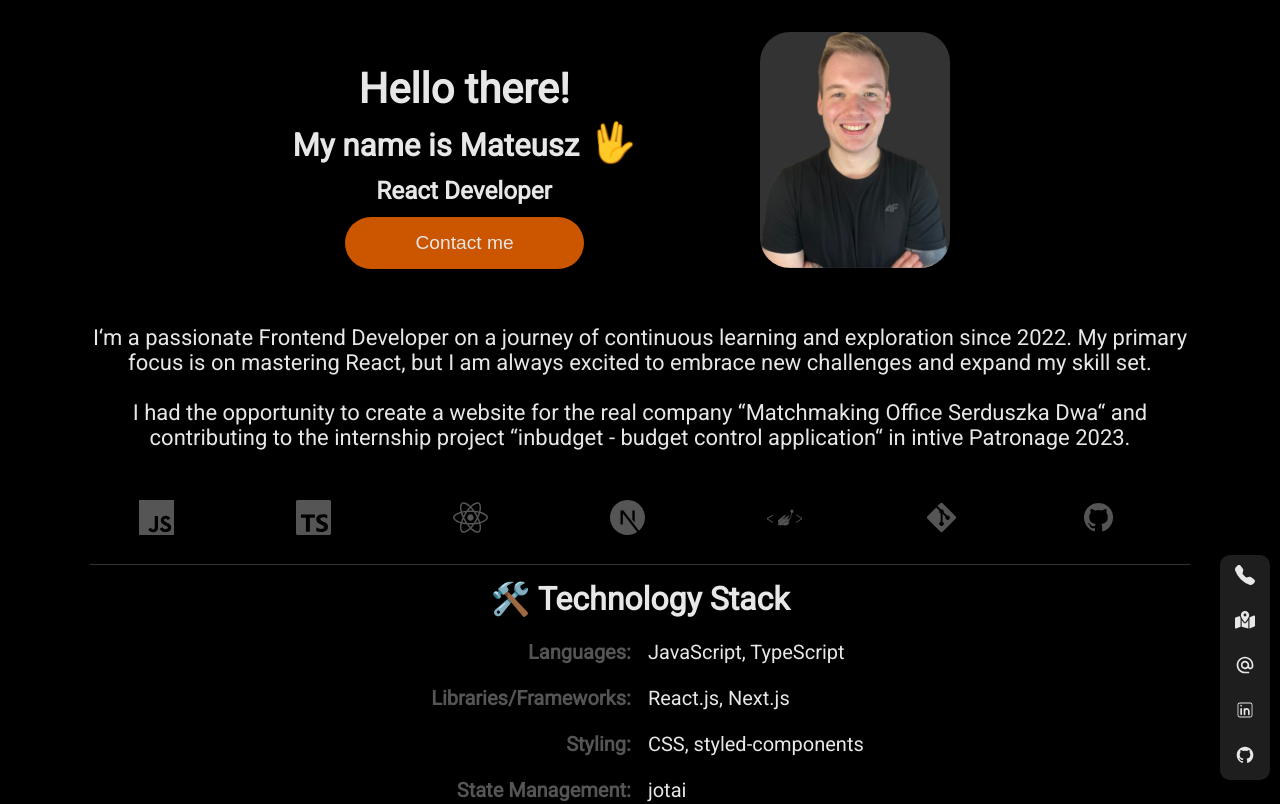
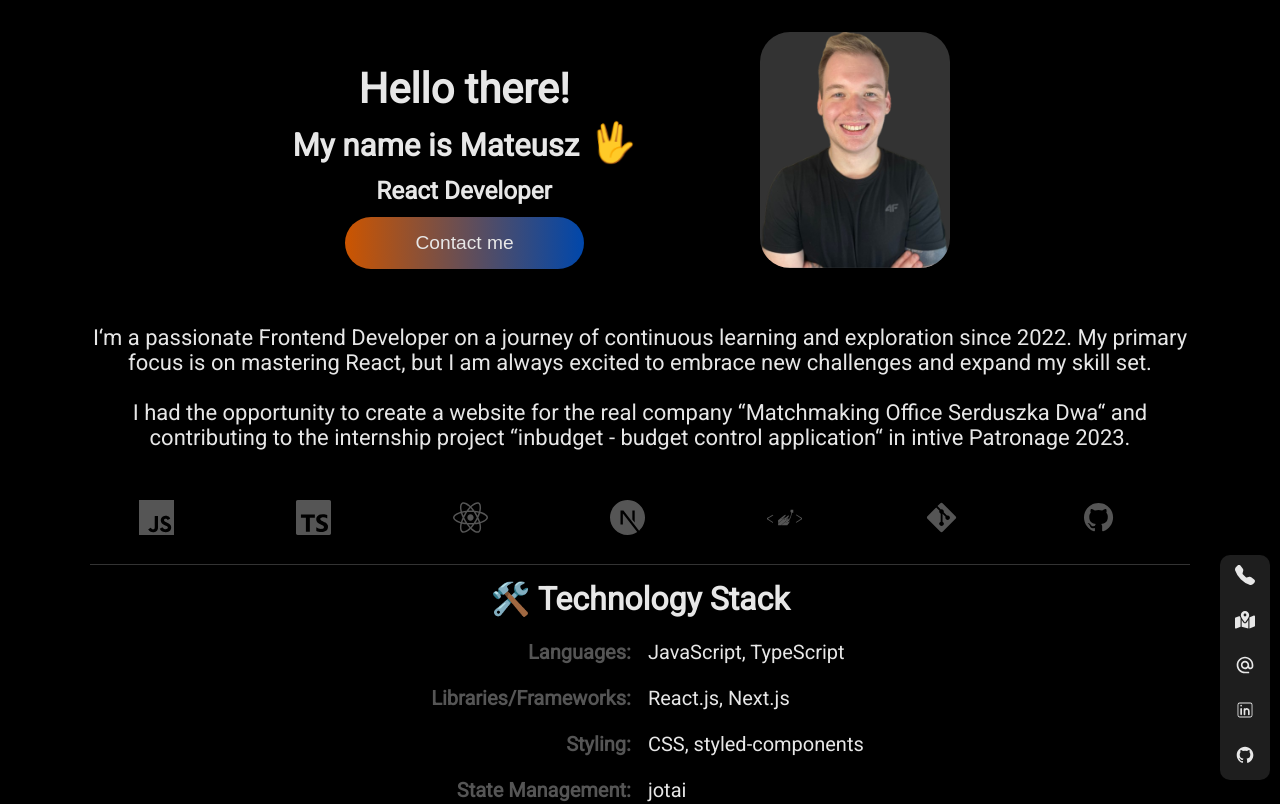
Before and after one commit to Vectari/vectari.github.io, a React (Vite) app: page / in a window 1280 px wide. Shown: the top 804 px of the page. Built offline with nearby package versions, Linux system fonts and the light colour scheme.

Commit message:
better color

```diff
--- a/src/components/Header.jsx
+++ b/src/components/Header.jsx
@@ -84,8 +84,9 @@ const StyledButton = styled.button`
   animation: ${fadeInH3_Img} 4s ease-in;
   border: none;
   color: ${Theme.colors.maintext};
-  background-color: ${(props) =>
-    props.$secondary ? `${Theme.colors.accent2}` : `${Theme.colors.accent}`};
+  /* background-color: ${(props) =>
+    props.$secondary ? `${Theme.colors.accent2}` : `${Theme.colors.accent}`}; */
+  background-image: linear-gradient(to right, ${Theme.colors.accent}, ${Theme.colors.accent2});
   font-size: 1.2rem;
   margin: 15px;
   padding: 15px 70px;
```
